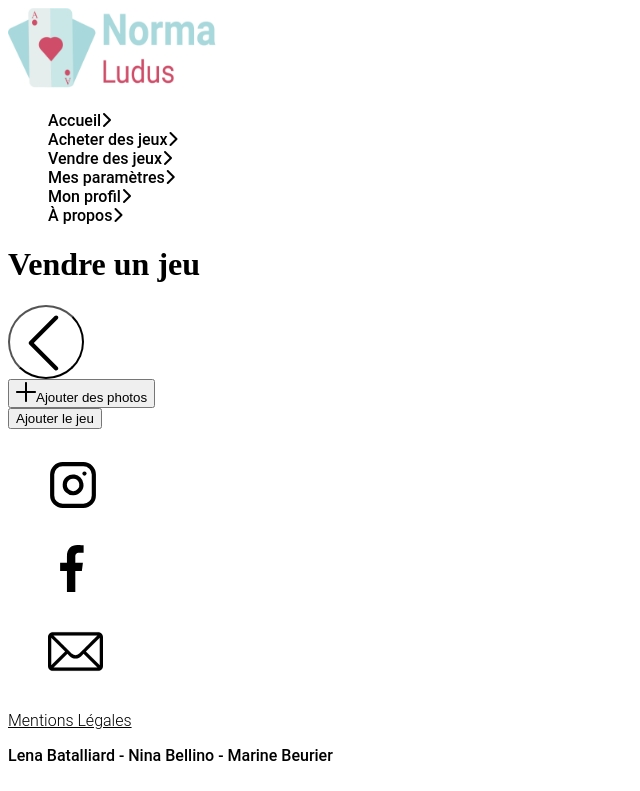
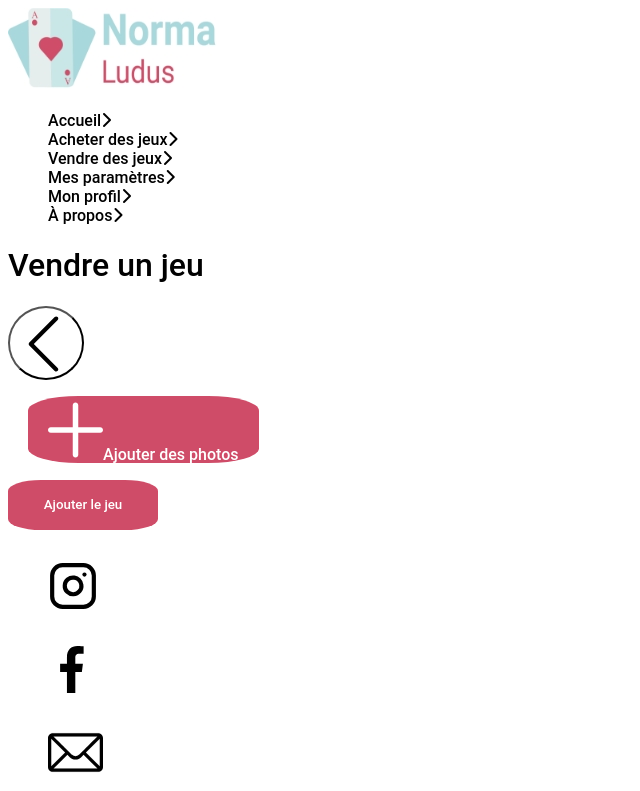
Before and after one commit to marinebrdesign/norma_ludus, a PHP site: page /vendre-jeux.html in a window 1280 px wide. Shown: the top 791 px of the page, without its empty margins (0-640 px from the left). Before the commit the page ends 761 px from the top, so only its background shows below. Run offline with PHP 8.4, Linux system fonts and the light colour scheme; some libraries are stand-ins or nearby versions.

Commit message:
h1 et essaie de changer les boutons ajouter le jeu et ajouter photos (pas fini)

```diff
--- a/css/typographie_couleurs.css
+++ b/css/typographie_couleurs.css
@@ -12,6 +12,11 @@
 .menu ul {
     list-style-type: none;
 }
+
+.fa-chevron-right {
+    color: #000000;
+}
+
 
 /*------rechercher------*/
 svg#loupe {
@@ -74,6 +79,15 @@ main.index a {
     text-decoration: none;
 }
 
+/*------titres------*/
+h1 {
+    font-family: Roboto;
+    font-weight: 500;
+    color: #000;
+}
+
+
+
 /*------footer------*/
 footer ul {
     list-style-type: none;
@@ -122,3 +136,46 @@ svg#left_arrow {
     /*border: none;*/
     border-radius: 50%;
 }
+
+/*------bouton ajouter photos------ NON FINI*/
+svg#plus_ajouter {
+    fill: #FFFFFF;
+    width: 55px;
+    height: 60px;
+}
+
+.ajouter-des-photos {
+    margin-top: 20px;
+    margin-left: 20px;
+}
+
+.ajouter-des-photos a {
+    background-color: #CF4C68;
+    border: none;
+    border-radius: 22%;
+    padding: 50px 20px 0 20px;
+    width: 50px;
+}
+
+svg#plus_ajouter, .ajouter-des-photos p {
+    display: inline-block;
+}
+
+.ajouter-des-photos p {
+    font-family: Roboto;
+    font-weight: 500;
+    color: #FFFFFF;
+}
+
+/*------bouton ajouter jeu------ NON FINI*/
+
+.ajouter-le-jeu button {
+    background-color: #CF4C68;
+    border: none;
+    border-radius: 22%;
+    font-family: Roboto;
+    font-weight: 500;
+    color: #FFFFFF;
+    height: 50px;
+    width: 150px;
+}
--- a/vendre-jeux.html
+++ b/vendre-jeux.html
@@ -32,10 +32,7 @@
         </div>
     </header>
     <div class="ajouter-des-photos">
-        <button><img src="img/plus.svg" alt="" width="20" height="20">Ajouter des photos</button>
-    </div>
-    <div class="caracteristiques">
-
+        <a href=""><svg id="plus_ajouter" height="426.66667pt" viewBox="0 0 426.66667 426.66667" width="426.66667pt" xmlns="http://www.w3.org/2000/svg"><path d="m405.332031 192h-170.664062v-170.667969c0-11.773437-9.558594-21.332031-21.335938-21.332031-11.773437 0-21.332031 9.558594-21.332031 21.332031v170.667969h-170.667969c-11.773437 0-21.332031 9.558594-21.332031 21.332031 0 11.777344 9.558594 21.335938 21.332031 21.335938h170.667969v170.664062c0 11.777344 9.558594 21.335938 21.332031 21.335938 11.777344 0 21.335938-9.558594 21.335938-21.335938v-170.664062h170.664062c11.777344 0 21.335938-9.558594 21.335938-21.335938 0-11.773437-9.558594-21.332031-21.335938-21.332031zm0 0"/></svg><p>Ajouter des photos</p></a>
     </div>
     <div class="ajouter-le-jeu">
         <button>Ajouter le jeu</button>
```
